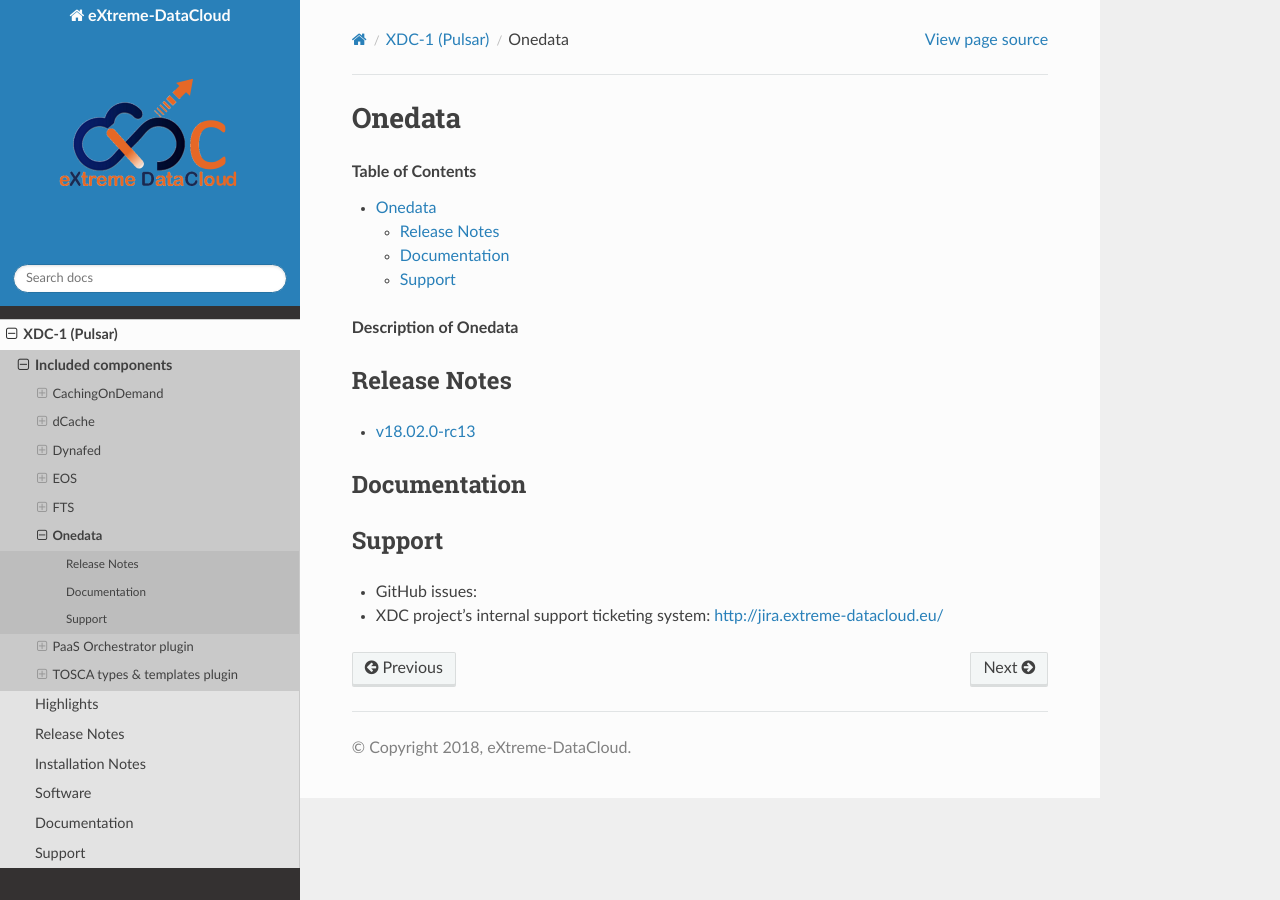
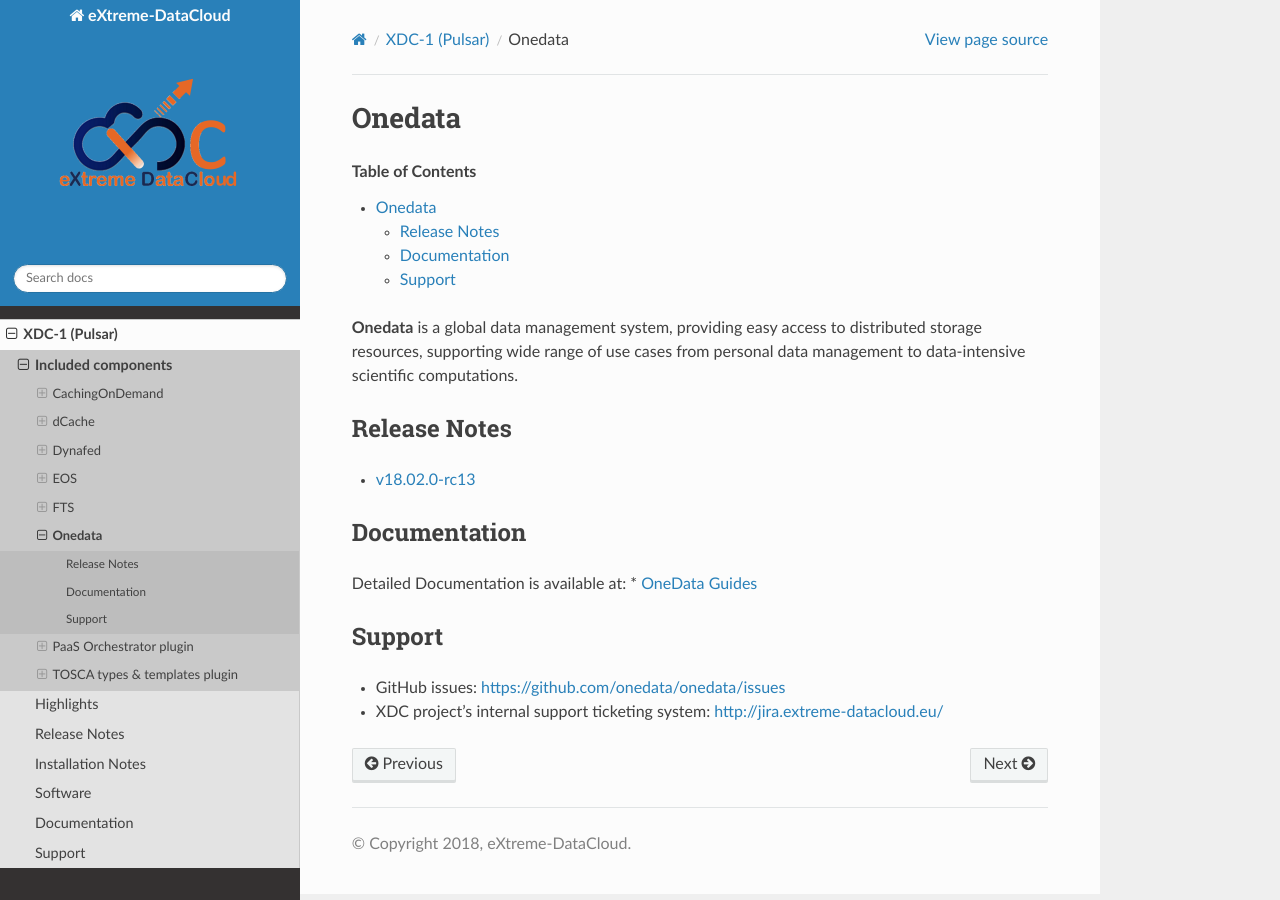
Before and after one commit to extreme-datacloud/xdc-releases, a Sphinx documentation site: the page built from source/releases/pulsar/onedata.rst, in a window 1280 px wide. Built offline with Sphinx 7.4.7 and the Read the Docs theme 2.0.0, drawn with Linux system fonts in a browser that asks for light colours.

Commit message:
add Onedata

```diff
--- a/source/releases/pulsar/onedata.rst
+++ b/source/releases/pulsar/onedata.rst
@@ -3,7 +3,9 @@
 
 .. contents:: Table of Contents
 
-**Description of Onedata**
+**Onedata** is a global data management system, providing
+easy access to distributed storage resources, supporting wide range of use
+cases from personal data management to data-intensive scientific computations.
 
 Release Notes
 -------------
@@ -17,9 +19,12 @@
 Documentation
 -------------
 
+Detailed Documentation is available at:
+* `OneData Guides <https://onedata.org/#/home/documentation/index.html>`_
+
 Support
 -------
 
-- GitHub issues:
+- GitHub issues: https://github.com/onedata/onedata/issues
 
 - XDC project’s internal support ticketing system: http://jira.extreme-datacloud.eu/
```
